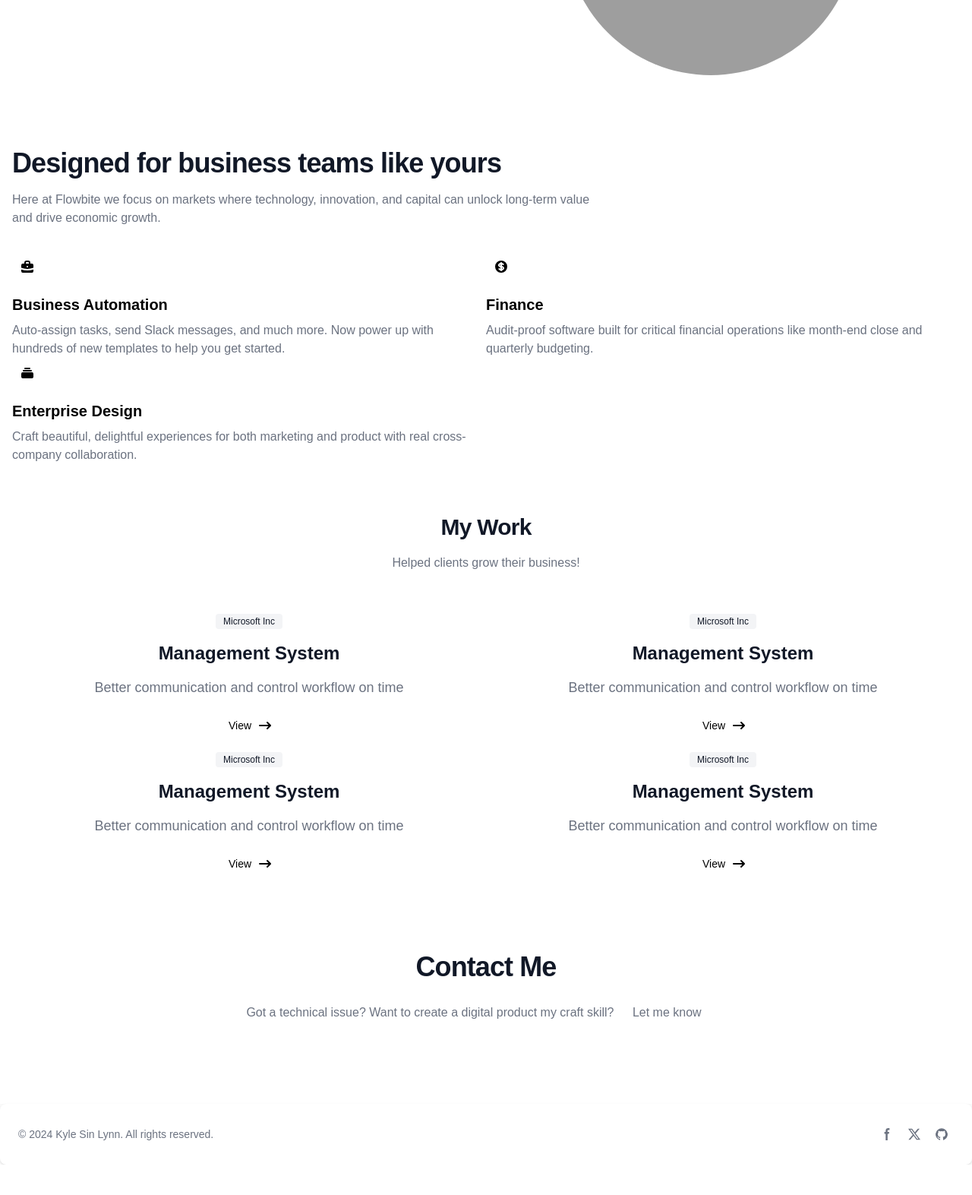
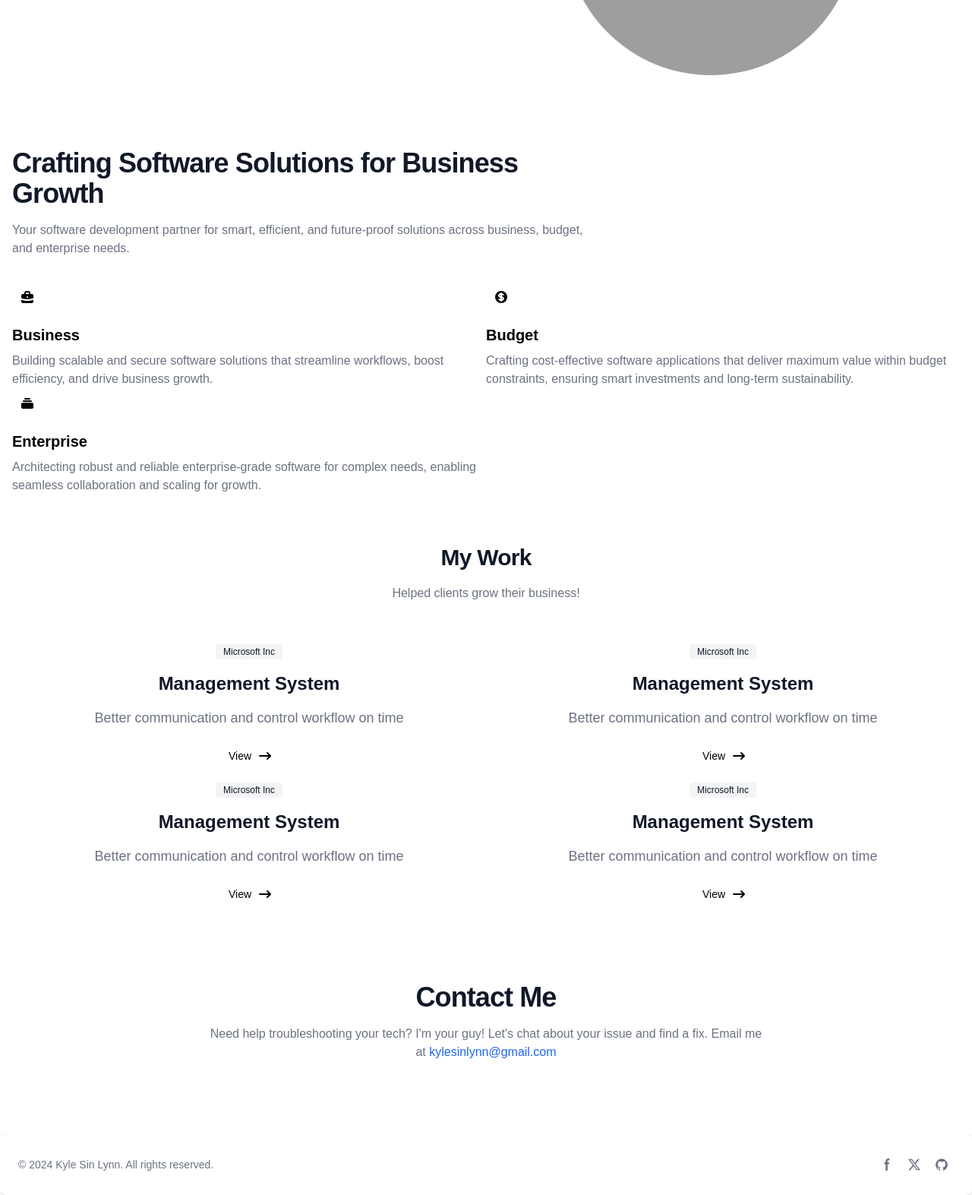
Before and after one commit to kylesinlynn/kylesinlynn.pythonanywhere.com, a Django app: page / in a window 1280 px wide. Shown: the part 457-2030 px from the top of the page at 76% size. Before the commit the page ends 1990 px from the top, so only its background shows below. Run offline with Django 5.2, Linux system fonts and the light colour scheme; some libraries are stand-ins or nearby versions; grey boxes are pictures that could not be loaded.

Commit message:
feat: create a better template

```diff
--- a/portfolio/views.py
+++ b/portfolio/views.py
@@ -16,10 +16,6 @@ def index(request):
         'facebook': 'danielhannaing',
         'x': 'kylesinlynn',
         'github': 'kylesinlynn',
-
-        'process': {
-
-        },
 
         'works': [
                 {
--- a/templates/portfolio/index.html
+++ b/templates/portfolio/index.html
@@ -49,12 +49,10 @@
             <h2
                 class="mb-4 text-4xl tracking-tight font-extrabold text-gray-900 dark:text-white"
             >
-                Designed for business teams like yours
+                Crafting Software Solutions for Business Growth
             </h2>
             <p class="text-gray-500 sm:text-xl dark:text-gray-400">
-                Here at Flowbite we focus on markets where technology,
-                innovation, and capital can unlock long-term value and drive
-                economic growth.
+                Your software development partner for smart, efficient, and future-proof solutions across business, budget, and enterprise needs.
             </p>
         </div>
         <div
@@ -81,12 +79,10 @@
                     </svg>
                 </div>
                 <h3 class="mb-2 text-xl font-bold dark:text-white">
-                    Business Automation
+                    Business
                 </h3>
                 <p class="text-gray-500 dark:text-gray-400">
-                    Auto-assign tasks, send Slack messages, and much more. Now
-                    power up with hundreds of new templates to help you get
-                    started.
+                    Building scalable and secure software solutions that streamline workflows, boost efficiency, and drive business growth.
                 </p>
             </div>
             <div>
@@ -109,10 +105,11 @@
                         ></path>
                     </svg>
                 </div>
-                <h3 class="mb-2 text-xl font-bold dark:text-white">Finance</h3>
+                <h3 class="mb-2 text-xl font-bold dark:text-white">
+                    Budget
+                </h3>
                 <p class="text-gray-500 dark:text-gray-400">
-                    Audit-proof software built for critical financial operations
-                    like month-end close and quarterly budgeting.
+                    Crafting cost-effective software applications that deliver maximum value within budget constraints, ensuring smart investments and long-term sustainability.
                 </p>
             </div>
             <div>
@@ -131,11 +128,10 @@
                     </svg>
                 </div>
                 <h3 class="mb-2 text-xl font-bold dark:text-white">
-                    Enterprise Design
+                    Enterprise
                 </h3>
                 <p class="text-gray-500 dark:text-gray-400">
-                    Craft beautiful, delightful experiences for both marketing
-                    and product with real cross-company collaboration.
+                    Architecting robust and reliable enterprise-grade software for complex needs, enabling seamless collaboration and scaling for growth.
                 </p>
             </div>
         </div>
@@ -213,11 +209,11 @@
         <p
             class="mb-8 lg:mb-16 font-light text-center text-gray-500 dark:text-gray-400 sm:text-xl"
         >
-            Got a technical issue? Want to create a digital product my craft skill?
+            Need help troubleshooting your tech? I'm your guy! Let's chat about your issue and find a fix. Email me at
             <a
                 href="mailto:{{ email }}"
-                class="inline-flex items-center justify-center px-5 py-3 mr-3 text-base font-medium text-center text-dark rounded-lg bg-primary-700 hover:bg-primary-800 focus:ring-4 focus:ring-primary-300 dark:focus:ring-primary-900"
-            >Let me know</a>
+                class="inline-flex items-center font-medium text-blue-600 dark:text-blue-500 hover:underline"
+            >{{ email }}</a>
         </p>
     </div>
 </section>
```
